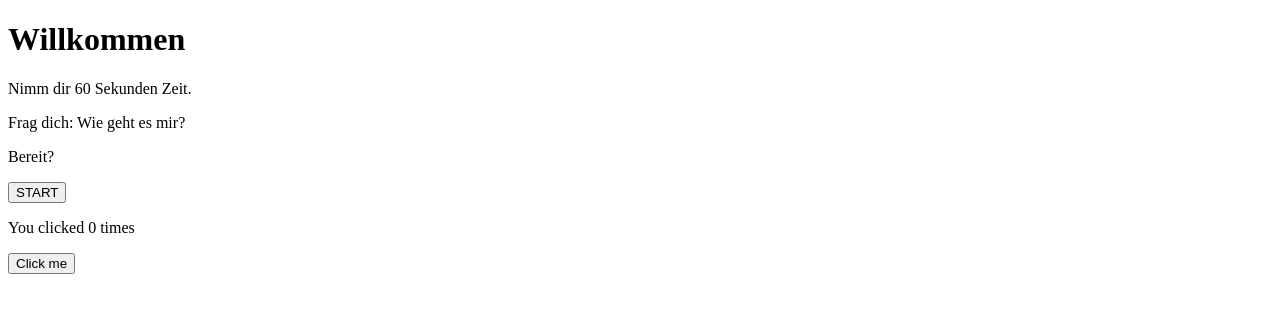
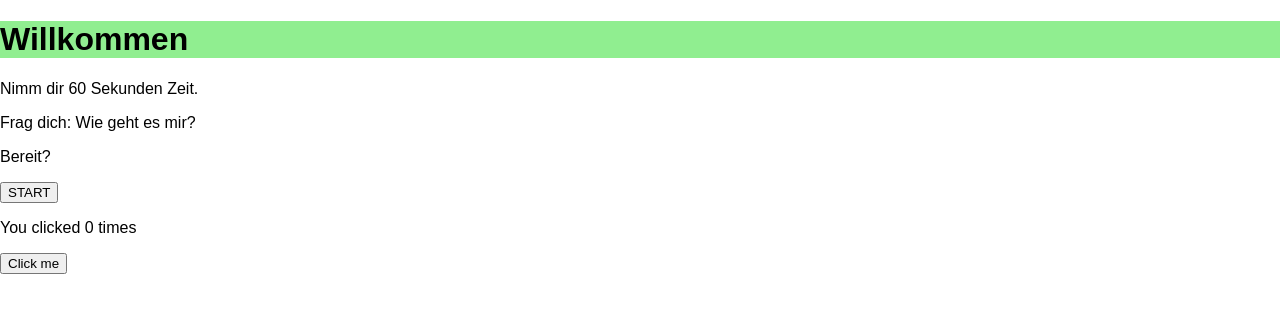
Before and after one commit to verenaisele/Capstone-Project, a React (Create React App) app in the folder client/: page / in a window 1280 px wide. Shown: the top 312 px of the page. Built offline with nearby package versions, Linux system fonts and the light colour scheme.

Commit message:
styled components eingebunden

```diff
--- a/client/package.json
+++ b/client/package.json
@@ -9,6 +9,7 @@
     "react": "^17.0.1",
     "react-dom": "^17.0.1",
     "react-scripts": "4.0.3",
+    "styled-components": "^5.2.1",
     "web-vitals": "^1.1.0"
   },
   "scripts": {
--- /dev/null
+++ b/client/src/GlobalStyles.js
@@ -0,0 +1,11 @@
+import { createGlobalStyle } from 'styled-components';
+
+export default createGlobalStyle`
+* {
+  box-sizing: border-box;
+}
+body {
+  margin: 0;
+  font-family: sans-serif;
+}
+`;
--- a/client/src/index.js
+++ b/client/src/index.js
@@ -1,9 +1,11 @@
 import React from 'react';
 import ReactDOM from 'react-dom';
 import App from './App';
+import GlobalStyles from './GlobalStyles';
 
 ReactDOM.render(
   <React.StrictMode>
+    <GlobalStyles />
     <App />
   </React.StrictMode>,
   document.getElementById('root')
--- a/client/src/pages/Ohm.js
+++ b/client/src/pages/Ohm.js
@@ -1,10 +1,11 @@
 import React from 'react';
 import Timer from '../components/Timer';
+import styled from 'styled-components';
 
 export default function Ohm() {
   return (
     <div>
-      <h1>Willkommen</h1>
+      <Heading>Willkommen</Heading>
       <p>Nimm dir 60 Sekunden Zeit.</p>
       <p>Frag dich: Wie geht es mir?</p>
       <p>Bereit?</p>
@@ -13,3 +14,7 @@ export default function Ohm() {
     </div>
   );
 }
+
+const Heading = styled.h1`
+  background-color: lightgreen;
+`;
```
Also changed, not shown: 1 other file (tests, documents, lock files or other folders).
